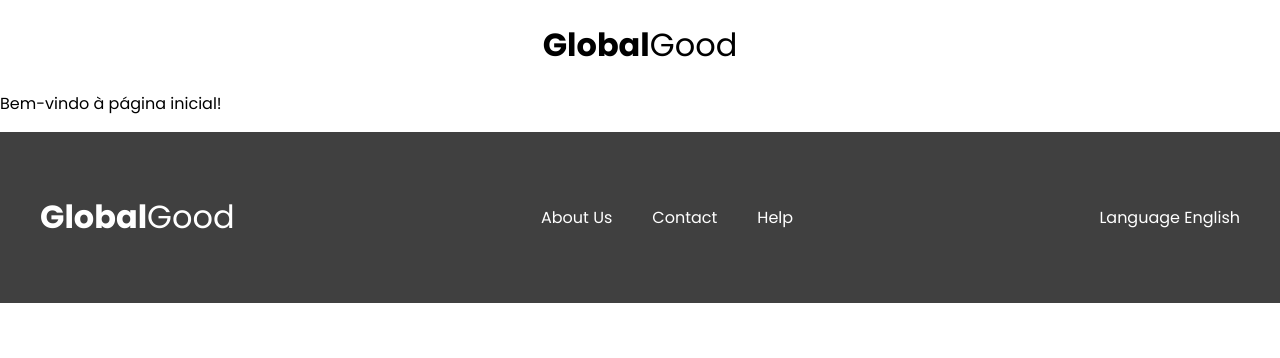
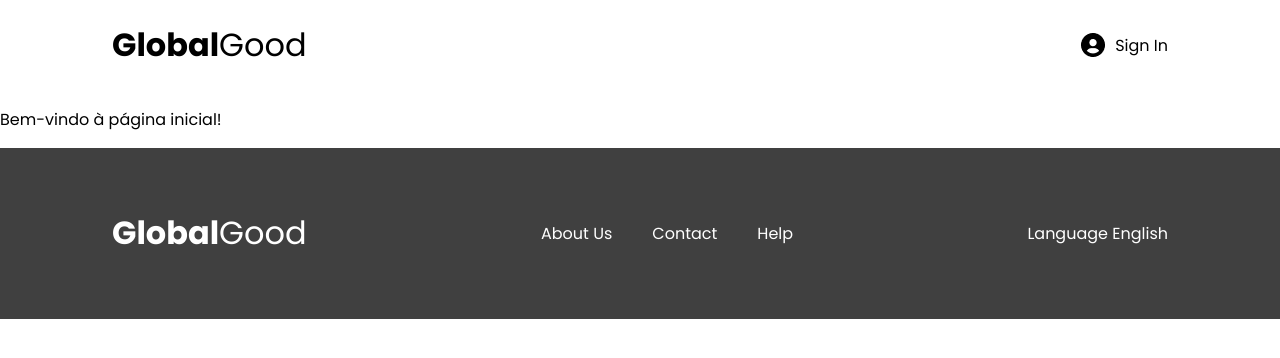
Before and after one commit to diogobonet/front-global-good, a React (Create React App) app: page / in a window 1280 px wide. Shown: the top 358 px of the page. Built offline with nearby package versions, Linux system fonts and the light colour scheme.

Commit message:
[DESIGN] Home, NotFound e Header

```diff
--- a/src/App.js
+++ b/src/App.js
@@ -1,8 +1,8 @@
 // src/App.js
 import React from 'react';
 import './styles/global.scss';
-import Home from './pages/Home'; // Importar a página
-import NotFound from './pages/NotFound/NotFound'
+import Home from './pages/Home';
+import NotFound from './pages/NotFound'
 import { BrowserRouter as Router, Route, Routes } from 'react-router-dom';
 
 
--- a/src/components/Header.js
+++ b/src/components/Header.js
@@ -1,25 +1,25 @@
 import React from 'react';
+import icon from '../assets/img/user_icon.png';
 
 const Header = ({ user, showLogin, showRegister }) => {
   return (
     <header className="header">
       <h1 class="logo-text"><span>Global</span>Good</h1>
 
-      {/* Exibe o botão de login */}
       {showLogin && (
-        <button className="button" onClick={() => alert('Login')}>
-          Login
-        </button>
+        <a href="/" className='link-icon'>
+          <img src={icon} alt="Icon" className='icon'/>
+          Sign In
+        </a>
       )}
 
-      {/* Exibe o botão de registro */}
       {showRegister && (
-        <button className="button" onClick={() => alert('Registrar')}>
-          Registrar
-        </button>
+        <a href="/" className='link-icon'>
+          <img src={icon} alt="Icon" className='icon'/>
+          Sign up
+        </a>
       )}
 
-      {/* Exibe o nome do usuário */}
       {user && <div className="user">Olá, {user}</div>}
     </header>
   );
--- a/src/pages/Home.js
+++ b/src/pages/Home.js
@@ -6,7 +6,7 @@ import Footer from '../components/Footer'
 const Home = () => {
   return (
     <div>
-      <Header /> {/* Utilizando o componente */}
+      <Header showLogin /> {/* Utilizando o componente */}
       <p>Bem-vindo à página inicial!</p>
       <Footer />
     </div>
--- a/src/pages/NotFound/notfound.scss
+++ /dev/null
@@ -1,19 +0,0 @@
-main {
-    display: flex;
-    flex-direction: column;
-    justify-content: center;
-    align-items: center;
-    text-align: center;
-}
-
-.notfound {
-
-    margin: 120px 0px;
-
-    h1 {
-        font-size: 110px;
-        font-weight: 400;
-        margin: 0;
-        letter-spacing: 3%;
-    }
-}
--- a/src/styles/global.scss
+++ b/src/styles/global.scss
@@ -3,7 +3,6 @@ $footer-bg-color: #404040;
 $text-color: #FFFFFF;
 $border-radius: 5px;
 $padding: 10px 20px;
-$footer-padding: 40px;
 
 body {
   margin: 0;
@@ -15,6 +14,8 @@ body {
 code {
   font-family: source-code-pro, Menlo, Monaco, Consolas, 'Courier New', monospace;
 }
+
+/* COMPONENTS */
 
 h1.logo-text {
   font-weight: 400;
@@ -41,10 +42,29 @@ h1.logo-text {
   }
 }
 
+header {
+  display: flex;
+  justify-content: space-between;
+  padding: 0px 7rem;
+  flex-wrap: wrap;
+
+  .link-icon {
+    display: flex;
+    align-items: center;
+    text-decoration: none;
+    font-size: 16px;
+    color: #000000;
+  }
+
+  .icon {
+    margin-right: 10px;
+  }
+}
+
 footer {
   background-color: $footer-bg-color;
   display: flex;
-  padding: $footer-padding;
+  padding: 40px 7rem;
   align-items: center;
   justify-content: space-between;
   flex-wrap: wrap;
@@ -71,3 +91,23 @@ footer {
     }
   }
 }
+
+/* NOT FOUND PAGE */
+main:has(.notfound) {
+  display: flex;
+  flex-direction: column;
+  justify-content: center;
+  align-items: center;
+  text-align: center;
+}
+
+.notfound {
+  margin: 120px 0px;
+
+  h1 {
+      font-size: 110px;
+      font-weight: 400;
+      margin: 0;
+      letter-spacing: 3%;
+  }
+}
```
Also changed, not shown: src/pages/NotFound.js (renamed from src/pages/NotFound/NotFound.js, +3 -4 lines), src/assets/img/user_icon.png (added).
